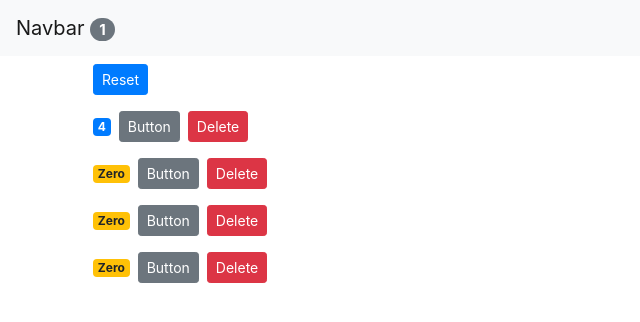
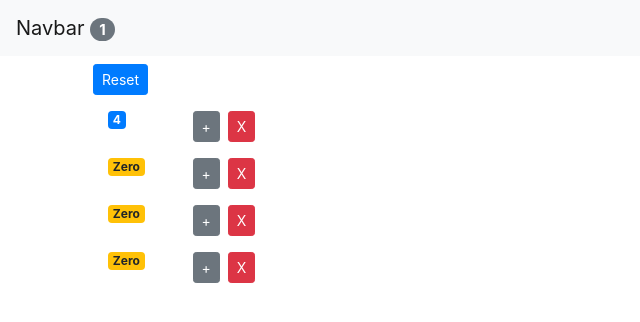
Before and after one commit to wa1id/react-training, a React (Create React App) app in the folder counter-app/: page / in a window 1280 px wide. Shown: the top 322 px of the page, without its empty margins (0-640 px from the left). Built offline with nearby package versions, Linux system fonts and the light colour scheme.

Commit message:
Add bootstrap grid

```diff
--- a/counter-app/src/components/counter.jsx
+++ b/counter-app/src/components/counter.jsx
@@ -3,20 +3,26 @@ import React, { Component } from "react";
 class Counter extends Component {
   render() {
     return (
-      <div>
+      <div className="container">
+        <div className="row">
+          <div className="col-1">
             <span className={this.getBadgeClasses()}>{this.formatCount()}</span>
+          </div>
+          <div className="col-2">
             <button
               onClick={() => this.props.onIncrement(this.props.counter)}
               className="btn btn-secondary btn-sm"
             >
-          Button
+              +
             </button>
             <button
               onClick={() => this.props.onDelete(this.props.counter.id)}
               className="btn btn-danger btn-sm m-2"
             >
-          Delete
+              X
             </button>
+          </div>
+        </div>
       </div>
     );
   }
```
Lines whose indentation alone changed are shown as unchanged.
